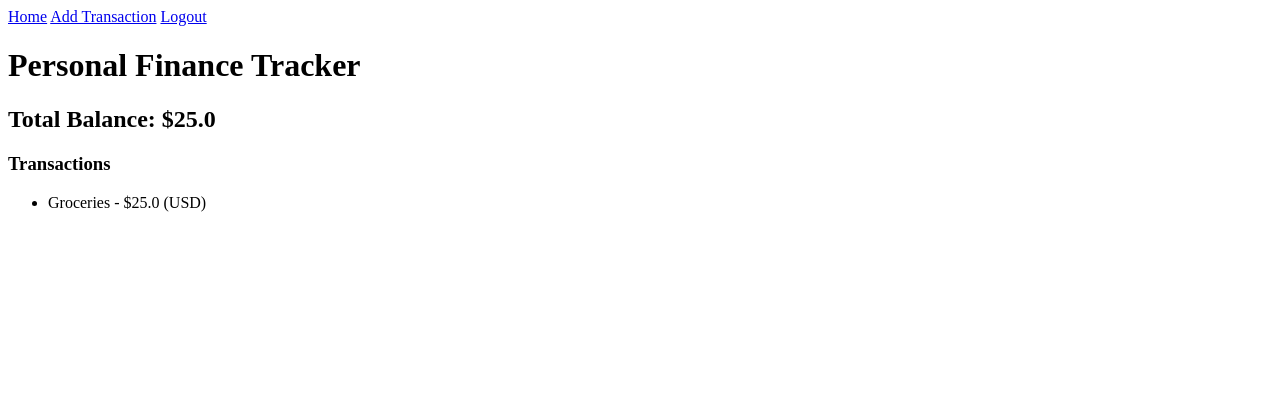
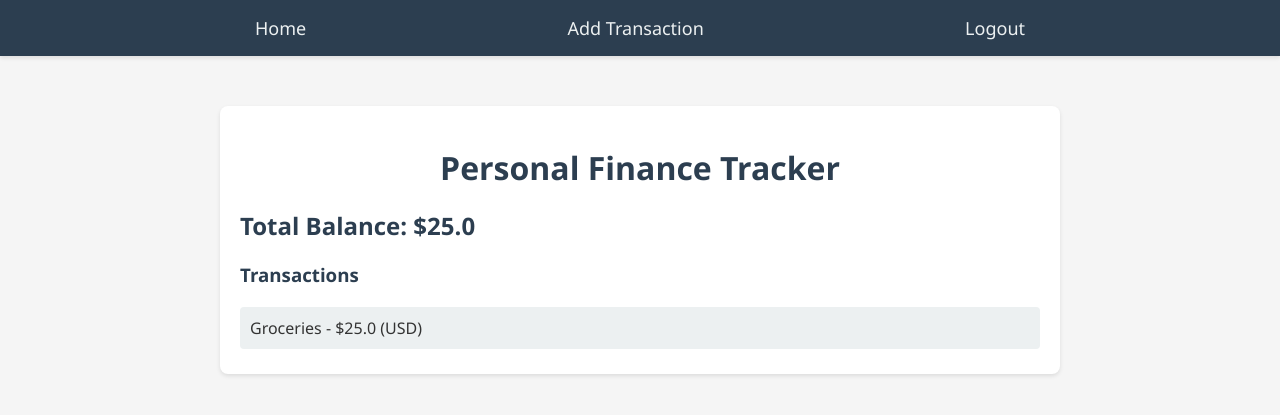
Before and after one commit to vlunpun/cheaply, a Flask app: page / in a window 1280 px wide. Shown: the top 415 px of the page. Run offline with Flask 3, Linux system fonts and the light colour scheme; a user stored in the database is signed in.

Commit message:
added style changes to the front-end

```diff
--- /dev/null
+++ b/static/style.css
@@ -0,0 +1,154 @@
+/* General Styles */
+body {
+  font-family: "Segoe UI", Tahoma, Geneva, Verdana, sans-serif;
+  margin: 0;
+  padding: 0;
+  background-color: #f5f5f5; /* Lighter background */
+  color: #333;
+}
+
+header {
+  background-color: #2c3e50; /* Darker shade of blue */
+  box-shadow: 0 2px 4px rgba(0, 0, 0, 0.1);
+  padding: 1rem 0;
+  position: sticky;
+  top: 0;
+  width: 100%;
+  z-index: 1000;
+}
+
+nav {
+  max-width: 800px;
+  margin: 0 auto;
+  display: flex;
+  justify-content: space-between;
+  align-items: center;
+}
+
+nav a {
+  color: #ecf0f1; /* Lighter text color */
+  text-decoration: none;
+  margin: 0 15px;
+  font-size: 18px;
+  transition: color 0.3s; /* Smooth transition */
+}
+
+nav a:hover {
+  color: #bdc3c7; /* Lighter color when hovered */
+}
+
+nav a.active {
+  background-color: #e74c3c; /* Red color for active link */
+  color: white;
+  padding: 10px 15px;
+  border-radius: 4px;
+}
+
+main {
+  max-width: 800px;
+  margin: 50px auto;
+  padding: 20px;
+  background-color: #ffffff;
+  border-radius: 8px;
+  box-shadow: 0 2px 4px rgba(0, 0, 0, 0.1); /* Less prominent shadow */
+}
+
+/* Form Styles */
+form {
+  display: flex;
+  flex-direction: column;
+  gap: 15px;
+}
+
+form label {
+  font-size: 16px;
+  margin-bottom: 5px;
+}
+
+form input[type="text"],
+form input[type="number"],
+form input[type="password"],
+form input[type="email"] {
+  padding: 10px;
+  border: 1px solid #bdc3c7; /* Lighter border color */
+  border-radius: 4px;
+  font-size: 16px;
+  transition: border-color 0.3s; /* Smooth transition */
+}
+
+form input[type="text"]:focus,
+form input[type="number"]:focus,
+form input[type="password"]:focus,
+form input[type="email"]:focus {
+  border-color: #2c3e50; /* Darker border color when focused */
+}
+
+form input[type="submit"] {
+  padding: 10px 20px;
+  background-color: #2c3e50; /* Darker background color */
+  border: none;
+  border-radius: 4px;
+  color: white;
+  font-size: 16px;
+  cursor: pointer;
+  margin-top: 10px;
+  transition: background-color 0.3s; /* Smooth transition */
+}
+
+form input[type="submit"]:hover {
+  background-color: #34495e; /* Darker background color when hovered */
+}
+
+/* Messages Styles */
+.flash-message {
+  background-color: #ffcc00;
+  padding: 10px;
+  margin-bottom: 20px;
+  border-radius: 4px;
+}
+
+/* Content Styles */
+h1,
+h2,
+h3 {
+  color: #2c3e50; /* Darker text color */
+  margin: 20px 0;
+}
+
+h1 {
+  font-size: 2em;
+  text-align: center;
+}
+
+.card {
+  background-color: white;
+  padding: 20px;
+  border-radius: 8px;
+  box-shadow: 0 2px 4px rgba(0, 0, 0, 0.1); /* Less prominent shadow */
+  margin-bottom: 20px;
+  transition: box-shadow 0.3s; /* Smooth transition */
+}
+
+.card:hover {
+  box-shadow: 0 4px 8px rgba(0, 0, 0, 0.2); /* More prominent shadow when hovered */
+}
+
+ul {
+  list-style-type: none;
+  padding: 0;
+  margin: 0;
+}
+
+li {
+  background-color: #ecf0f1; /* Lighter background color */
+  padding: 10px;
+  margin: 5px 0;
+  border-radius: 4px;
+  display: flex;
+  justify-content: space-between;
+  transition: background-color 0.3s; /* Smooth transition */
+}
+
+li:hover {
+  background-color: #bdc3c7; /* Darker background color when hovered */
+}
--- a/templates/layout.html
+++ b/templates/layout.html
@@ -1,9 +1,13 @@
 <!DOCTYPE html>
 <html lang="en">
   <head>
-    <meta charset="UTF-8">
-    <meta name="viewport" content="width=device-width, initial-scale=1.0">
+    <meta charset="UTF-8" />
+    <meta name="viewport" content="width=device-width, initial-scale=1.0" />
     <title>Personal Finance Tracker</title>
+    <link
+      rel="stylesheet"
+      href="{{ url_for('static', filename='style.css') }}"
+    />
   </head>
   <body>
     <header>
@@ -19,14 +23,10 @@
       </nav>
     </header>
     <main>
-        {% with messages = get_flashed_messages(with_categories=true) %}
-            {% if messages %}
-                {% for category, message in messages %}
+      {% with messages = get_flashed_messages(with_categories=true) %} {% if
+      messages %} {% for category, message in messages %}
       <div>{{ message }}</div>
-                {% endfor %}
-            {% endif %}
-        {% endwith %}
-        {% block content %}{% endblock %}
+      {% endfor %} {% endif %} {% endwith %} {% block content %}{% endblock %}
     </main>
   </body>
 </html>
```
Also changed, not shown: instance/finance_tracker.db (added), static/main.css (deleted). Lines whose indentation alone changed are shown as unchanged.
